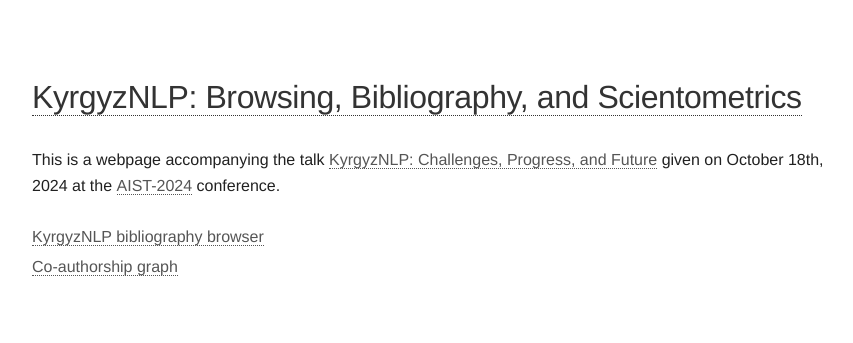
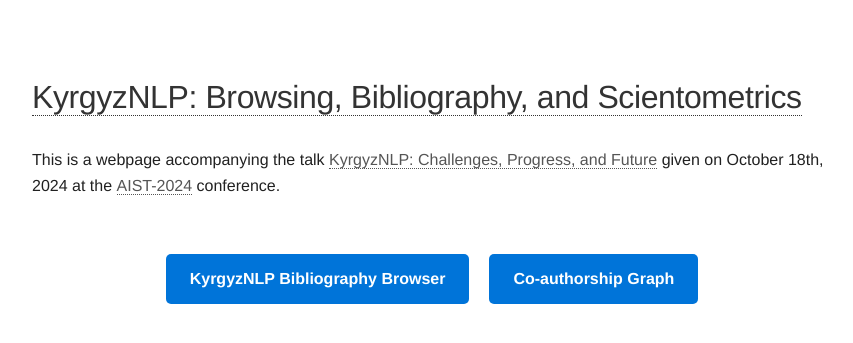
Before and after one commit to alexeyev/alexeyev.github.io, a Jekyll site: the page built from kyrgyz_nlp/index.html, in a window 1280 px wide. Shown: the top 343 px of the page, without its empty margins (208-1061 px from the left). Built offline with Jekyll 4.4.1, drawn with Linux system fonts in a browser that asks for light colours.

Commit message:
Update index.html

```diff
--- a/kyrgyz_nlp/index.html
+++ b/kyrgyz_nlp/index.html
@@ -3,6 +3,41 @@
 title: KyrgyzNLP Scientometrics
 description: Kyrgyz NLP. Challenges, Progress, and Future (a webpage accompanying the talk by Anton Alekseev and Timur Turatali).
 ---
+<head>
+    <style>
+        .content ul {
+            list-style: none;
+            padding: 0;
+            margin-top: 20px;
+        }
+        .content li {
+            margin: 10px 0;
+        }
+        .button {
+            display: inline-block;
+            padding: 12px 24px;
+            margin: 10px;
+            font-size: 16px;
+            font-weight: bold;
+            color: white;
+            background-color: #0074D9;
+            border: none;
+            border-radius: 5px;
+            text-align: center;
+            text-decoration: none;
+            cursor: pointer;
+            transition: background-color 0.3s;
+        }
+        .button:hover {
+            background-color: #005bb5;
+        }
+        .button-container {
+            display: flex;
+            justify-content: center;
+            margin-top: 20px;
+        }
+    </style>
+</head>
 <header class="masthead">
     <h1 class="masthead-title">
         <a href="{{ site.baseurl }}">KyrgyzNLP: Browsing, Bibliography, and Scientometrics</a>
@@ -17,8 +52,8 @@
     This is a webpage accompanying the talk <a href="/pdf/kyrgyz-nlp-slides_2024.pdf">KyrgyzNLP: Challenges, Progress, and Future</a>
     given on October 18th, 2024 at the <a href="https://aistconf.org/">AIST-2024</a> conference.<br/><br/>
 
-    <ul>
-      <li><a href="/kyrgyz_nlp/bibliography">KyrgyzNLP bibliography browser</a></li>
-      <li><a href="/kyrgyz_nlp/coauthorship">Co-authorship graph</a></li>
-    <ul/>
+    <div class="button-container">
+        <a href="/kyrgyz_nlp/bibliography" class="button">KyrgyzNLP Bibliography Browser</a>
+        <a href="/kyrgyz_nlp/coauthorship" class="button">Co-authorship Graph</a>
+    </div>
 </div>
```
